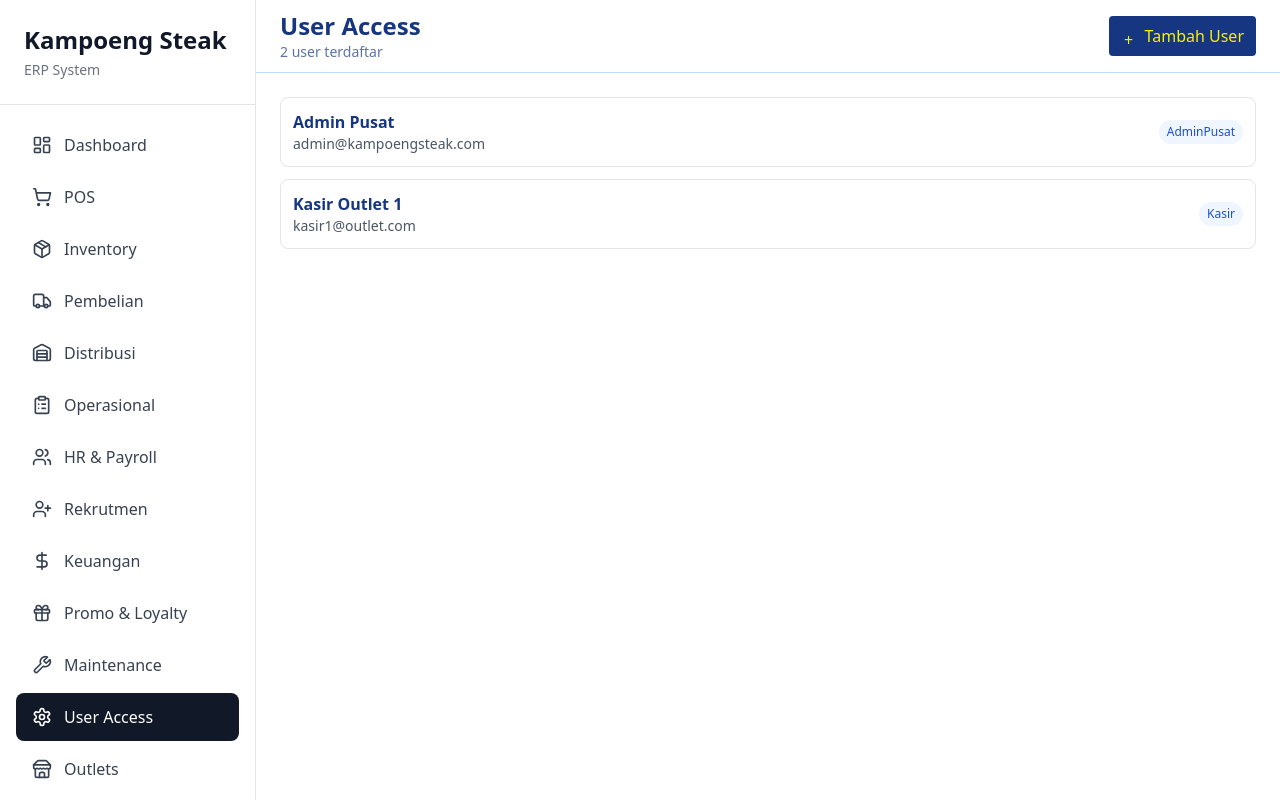
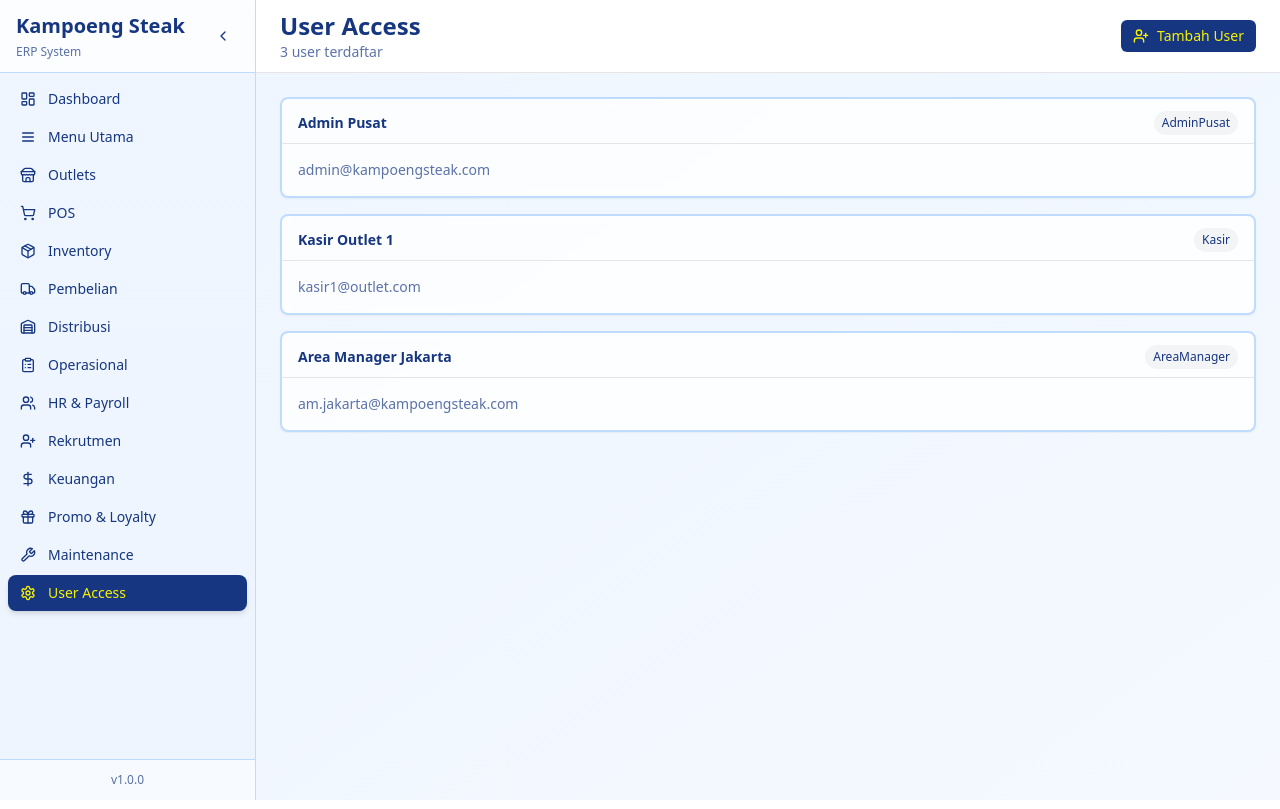
Before and after one commit to designhexa/kampoeng-steak-erp, a Next.js app: page /access in a window 1280 px wide. Built offline with nearby package versions, Linux system fonts and the light colour scheme; no server answers; the database is empty.

Commit message:
Add files via upload

```diff
--- a/src/app/access/page.tsx
+++ b/src/app/access/page.tsx
@@ -1,7 +1,14 @@
  'use client';
 
 import React, { useState } from 'react';
-import { AppSidebar } from '@/components/app-sidebar';
+import { CollapsibleSidebar } from '@/components/collapsible-sidebar';
+import { Card, CardContent, CardHeader, CardTitle } from '@/components/ui/card';
+import { Badge } from '@/components/ui/badge';
+import { Button } from '@/components/ui/button';
+import { Dialog, DialogContent, DialogHeader, DialogTitle } from '@/components/ui/dialog';
+import { Input } from '@/components/ui/input';
+import { Select, SelectContent, SelectItem, SelectTrigger, SelectValue } from '@/components/ui/select';
+import { UserPlus } from 'lucide-react';
 
 type DemoUser = {
   id: number;
@@ -15,6 +22,7 @@
   const [users, setUsers] = useState<DemoUser[]>(() => [
     { id: 1, name: 'Admin Pusat', email: 'admin@kampoengsteak.com', role: 'AdminPusat', created_at: new Date().toISOString() },
     { id: 2, name: 'Kasir Outlet 1', email: 'kasir1@outlet.com', role: 'Kasir', created_at: new Date().toISOString() },
+    { id: 3, name: 'Area Manager Jakarta', email: 'am.jakarta@kampoengsteak.com', role: 'AreaManager', created_at: new Date().toISOString() },
   ]);
 
   const [isDialogOpen, setIsDialogOpen] = useState(false);
@@ -41,93 +49,95 @@
   };
 
   return (
-    <div className="flex h-screen">
-      <AppSidebar />
-      <main className="flex-1 flex flex-col overflow-hidden">
-        <header className="flex items-center justify-between border-b border-blue-200 bg-white px-4 md:px-6 h-[73px] flex-shrink-0">
+    <div className="flex h-screen overflow-hidden">
+      <CollapsibleSidebar />
+      <div className="flex-1 flex flex-col overflow-hidden">
+        <header className="h-[73px] flex items-center justify-between gap-4 border-b bg-white px-4 md:px-6 flex-shrink-0">
           <div className="flex-1">
             <h1 className="text-xl md:text-2xl font-bold text-[#163681]">User Access</h1>
             <p className="text-xs md:text-sm text-[#163681]/70">{users.length} user terdaftar</p>
           </div>
-          <div>
-            <button
-              className="bg-[#163681] hover:bg-[#163681]/90 text-[#F8F102] px-3 py-2 rounded flex items-center gap-2"
+          <Button
             onClick={() => setIsDialogOpen(true)}
+            className="bg-[#163681] hover:bg-[#163681]/90 text-[#F8F102]"
           >
-              <span className="h-4 w-4">+</span>
+            <UserPlus className="h-4 w-4 mr-2" />
             Tambah User
-            </button>
-          </div>
+          </Button>
         </header>
-        <div className="flex-1 overflow-y-auto p-6">
 
-          <section className="grid gap-3">
-            {users.map((u) => (
-              <div key={u.id} className="p-3 border rounded-lg bg-white/60">
-                <div className="flex items-center justify-between">
-                  <div>
-                    <div className="font-semibold text-[#163681]">{u.name}</div>
-                    <div className="text-sm text-gray-600">{u.email}</div>
-                  </div>
-                  <div className="text-xs px-2 py-1 rounded-full bg-blue-50 text-blue-700">{u.role}</div>
+        <main className="flex-1 overflow-auto p-4 md:p-6 bg-gradient-to-br from-blue-50 to-blue-100/30">
+          <div className="max-w-5xl mx-auto">
+            <div className="grid grid-cols-1 gap-4">
+              {users.map((user) => (
+                <Card key={user.id} className="border-2 border-blue-200 bg-white/80 backdrop-blur-sm hover:border-[#163681] transition-all">
+                  <CardHeader className="flex flex-row items-center justify-between space-y-0 pb-2">
+                    <CardTitle className="text-[#163681]">{user.name}</CardTitle>
+                    <Badge variant="secondary" className="font-medium">
+                      {user.role}
+                    </Badge>
+                  </CardHeader>
+                  <CardContent>
+                    <p className="text-sm text-[#163681]/70">{user.email}</p>
+                  </CardContent>
+                </Card>
+              ))}
             </div>
           </div>
-            ))}
-          </section>
+        </main>
 
-          {isDialogOpen && (
-            <div className="fixed inset-0 flex items-center justify-center bg-black/40">
-              <div className="bg-white p-6 rounded shadow max-w-md w-full">
-                <h2 className="text-lg font-semibold mb-2">Tambah User (Demo)</h2>
-                <form onSubmit={handleAdd} className="space-y-3">
-                  <div>
-                    <label className="block text-sm">Nama</label>
-                    <input
-                      className="w-full border px-2 py-1 rounded"
+        <Dialog open={isDialogOpen} onOpenChange={setIsDialogOpen}>
+          <DialogContent className="sm:max-w-[425px]">
+            <DialogHeader>
+              <DialogTitle>Tambah User Baru</DialogTitle>
+            </DialogHeader>
+            <form onSubmit={handleAdd} className="space-y-4">
+              <div className="space-y-2">
+                <label className="text-sm font-medium">Nama</label>
+                <Input
                   value={form.name}
                   onChange={(e) => setForm({ ...form, name: e.target.value })}
+                  placeholder="Masukkan nama user"
                 />
               </div>
-                  <div>
-                    <label className="block text-sm">Email</label>
-                    <input
-                      className="w-full border px-2 py-1 rounded"
+              <div className="space-y-2">
+                <label className="text-sm font-medium">Email</label>
+                <Input
+                  type="email"
                   value={form.email}
                   onChange={(e) => setForm({ ...form, email: e.target.value })}
+                  placeholder="email@kampoengsteak.com"
                 />
               </div>
-                  <div>
-                    <label className="block text-sm">Role</label>
-                    <select
-                      className="w-full border px-2 py-1 rounded"
-                      value={form.role}
-                      onChange={(e) => setForm({ ...form, role: e.target.value })}
-                    >
-                      <option value="AdminPusat">Admin Pusat</option>
-                      <option value="AreaManager">Area Manager</option>
-                      <option value="OutletManager">Outlet Manager</option>
-                      <option value="Kasir">Kasir</option>
-                    </select>
+              <div className="space-y-2">
+                <label className="text-sm font-medium">Role</label>
+                <Select value={form.role} onValueChange={(value) => setForm({ ...form, role: value })}>
+                  <SelectTrigger>
+                    <SelectValue placeholder="Pilih role user" />
+                  </SelectTrigger>
+                  <SelectContent>
+                    <SelectItem value="AdminPusat">Admin Pusat</SelectItem>
+                    <SelectItem value="AreaManager">Area Manager</SelectItem>
+                    <SelectItem value="OutletManager">Outlet Manager</SelectItem>
+                    <SelectItem value="Kasir">Kasir</SelectItem>
+                    <SelectItem value="HR">HR</SelectItem>
+                    <SelectItem value="Gudang">Gudang</SelectItem>
+                    <SelectItem value="Finance">Finance</SelectItem>
+                  </SelectContent>
+                </Select>
               </div>
-
-                  <div className="flex justify-end gap-2">
-                    <button
-                      type="button"
-                      className="px-3 py-2 rounded border"
-                      onClick={() => setIsDialogOpen(false)}
-                    >
+              <div className="flex justify-end gap-2 pt-4">
+                <Button variant="outline" onClick={() => setIsDialogOpen(false)}>
                   Batal
-                    </button>
-                    <button type="submit" className="px-3 py-2 rounded bg-[#163681] text-white" disabled={isSubmitting}>
-                      {isSubmitting ? 'Menyimpan...' : 'Tambah'}
-                    </button>
+                </Button>
+                <Button type="submit" disabled={isSubmitting}>
+                  {isSubmitting ? 'Menyimpan...' : 'Tambah User'}
+                </Button>
               </div>
             </form>
+          </DialogContent>
+        </Dialog>
       </div>
-            </div>
-          )}
-        </div>
-      </main>
     </div>
   );
 }
```
Lines whose indentation alone changed are shown as unchanged.
